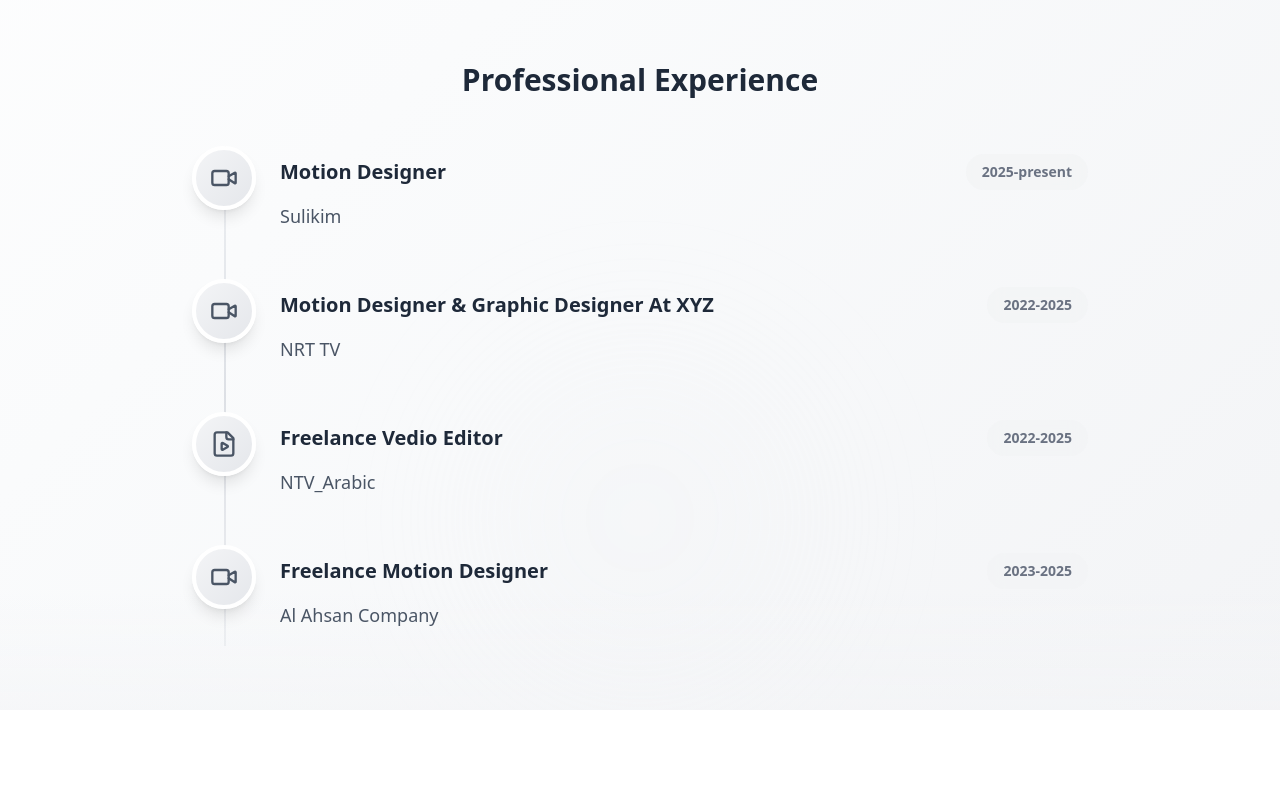
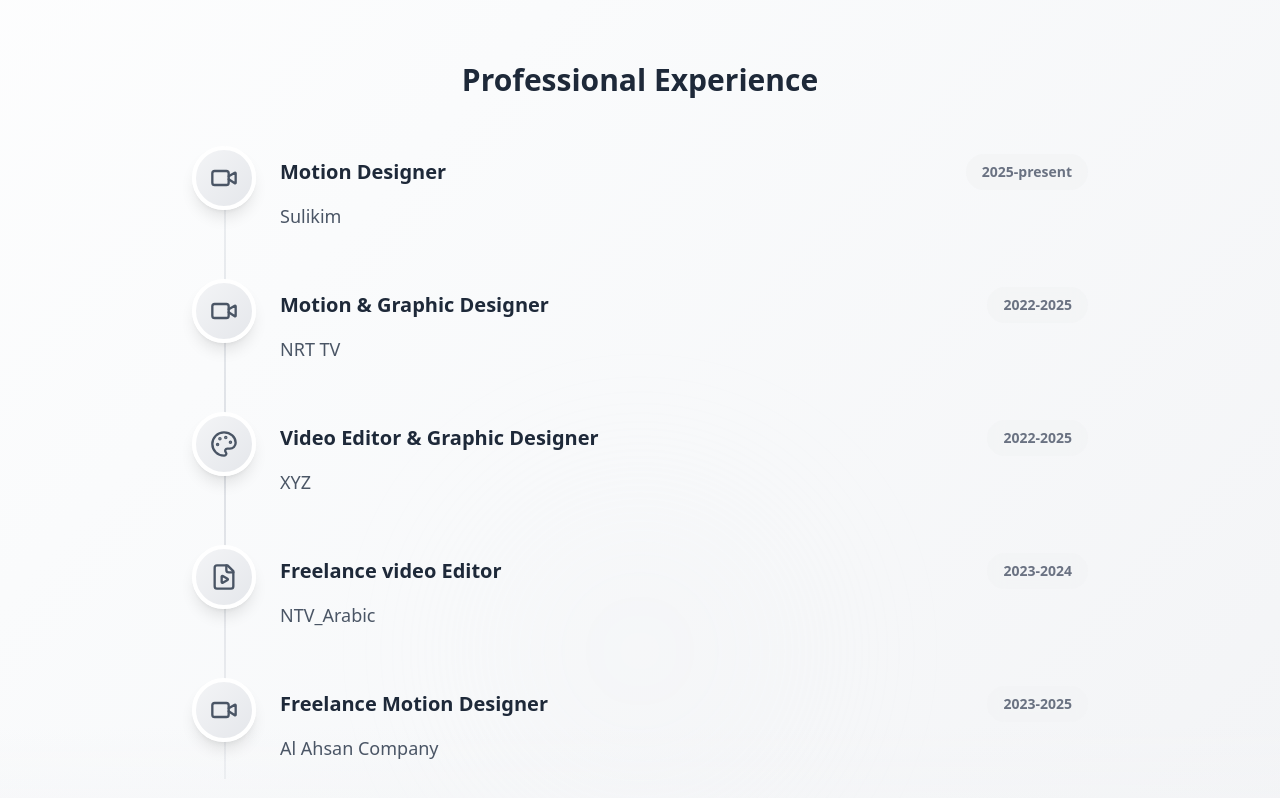
Before and after one commit to DarawanOmar/aryan-portifolio, a Next.js app: page / in a window 1280 px wide. Shown: the part 546-1344 px from the top of the page. Before the commit the page ends 1256 px from the top, so only its background shows below. Built offline with nearby package versions, Linux system fonts and the light colour scheme.

Commit message:
Aryan data push and change metaData

```diff
--- a/app/_components/ProfileSection.tsx
+++ b/app/_components/ProfileSection.tsx
@@ -44,12 +44,14 @@ const ProfileSection: React.FC<ProfileSectionProps> = ({ data }) => {
           <div className="relative">
             <div className="absolute inset-0 bg-gradient-to-r from-zinc-700 via-zinc-400 to-zinc-400 rounded-full blur-md opacity-100 animate-pulse"></div>
             <Image
-              src={data.profileImage}
+              src={data.profileImage} // is "/ara.jpg"
               alt={data.name}
-              height={600}
-              width={600}
-              quality={100}
-              className="relative h-32 w-32 object-cover object-top rounded-full border-4 border-white/20 shadow-2xl"
+              height={128}
+              width={128}
+              priority
+              quality={85}
+              sizes="(max-width: 640px) 80px, (max-width: 768px) 96px, (max-width: 1024px) 112px, 128px"
+              className="relative h-32 w-32 sm:h-20 sm:w-20 md:h-24 md:w-24 lg:h-28 lg:w-28 xl:h-32 xl:w-32 object-cover object-top rounded-full border-4 border-white/20 shadow-2xl"
             />
           </div>
         </div>
@@ -69,6 +71,7 @@ const ProfileSection: React.FC<ProfileSectionProps> = ({ data }) => {
             href={link.url}
             target="_blank"
             rel="noopener noreferrer"
+            aria-label={link.name}
             className="p-3 rounded-full bg-white/80 backdrop-blur-sm border border-gray-200 text-gray-700 hover:bg-gray-50 hover:scale-110 transition-all duration-300 hover:shadow-lg shadow-md"
           >
             {getIcon(link.icon)}
@@ -88,6 +91,9 @@ const ProfileSection: React.FC<ProfileSectionProps> = ({ data }) => {
                 ? method.value
                 : "#"
             }
+            aria-label={
+              method.type.charAt(0).toUpperCase() + method.type.slice(1)
+            }
             className="flex items-center justify-center gap-3 px-6 py-3 bg-gradient-to-r from-gray-800 to-gray-600 text-white rounded-full font-medium hover:from-gray-900 hover:to-gray-700 hover:scale-105 transition-all duration-300 shadow-lg hover:shadow-xl"
           >
             {getIcon(method.icon)}
@@ -101,6 +107,7 @@ const ProfileSection: React.FC<ProfileSectionProps> = ({ data }) => {
         <Link
           href="https://instagram.com/aryan_brhan01"
           target="_blank"
+          aria-label="Check Out My Work"
           rel="noopener noreferrer"
           className="flex items-center justify-center gap-3 max-w-xs w-full py-3  border border-gray-200/50 text-gray-700 rounded-full font-medium border border-gray-400 shadow[8px_8px_16px_#bebebe,_-8px_-8px_16px_#ffffff] hover:scale-105 transition-all duration-300 "
         >
--- a/app/data.ts
+++ b/app/data.ts
@@ -42,14 +42,21 @@ export const portfolioData: PortfolioData = {
       duration: "2025-present",
     },
     {
-      title: "Motion Designer  & Graphic Designer At XYZ",
+      title: "Motion & Graphic Designer",
       company: "NRT TV",
       duration: "2022-2025",
     },
+
     {
-      title: "Freelance Vedio Editor ",
+      title: "Video Editor & Graphic Designer",
+      company: "XYZ",
+      duration: "2022-2025",
+    },
+
+    {
+      title: "Freelance video Editor ",
       company: "NTV_Arabic",
-      duration: "2022-2025",
+      duration: "2023-2024",
     },
 
     {
--- a/app/layout.tsx
+++ b/app/layout.tsx
@@ -13,10 +13,52 @@ const geistMono = Geist_Mono({
   subsets: ["latin"],
 });
 
+export default function RootLayout({
+  children,
+}: Readonly<{
+  children: React.ReactNode;
+}>) {
+  return (
+    <html lang="en" suppressHydrationWarning>
+      <head>
+        <link rel="preload" as="image" href="/ara.jpg" />
+      </head>
+      <body
+        className={`${geistSans.variable} ${geistMono.variable} antialiased bg[#e0e5ec]`}
+      >
+        <ThemeProvider attribute="class" defaultTheme="system" enableSystem>
+          {children}
+        </ThemeProvider>
+      </body>
+    </html>
+  );
+}
 export const metadata: Metadata = {
   title: "Aryan Brhan ",
   description:
     "Hi, I'm Aryan Brhan, a freelance motion and graphic designer based in Iraq. I specialize in creating engaging visual content that tells compelling stories.",
+  keywords: [
+    "Aryan Brhan",
+    "aryanbrhan",
+    "Motion Designer",
+    "Graphic Designer",
+    "Freelance Designer",
+    "Creative Portfolio",
+    "Design Portfolio",
+    "Motion Graphics",
+    "Graphic Design",
+  ],
+  referrer: "origin-when-cross-origin",
+  authors: [
+    {
+      name: "Aryan Brhan",
+      url: "https://aryanbrhan.vercel.app",
+    },
+  ],
+  creator: "Aryan Brhan",
+  publisher: "Aryan Brhan",
+  applicationName: "Aryan Brhan Portfolio",
+
   openGraph: {
     title: "Aryan Brhan | Motion & Graphic Designer",
     description:
@@ -65,6 +107,7 @@ export const metadata: Metadata = {
       "application/atom+xml": "/feed.atom",
     },
   },
+  generator: "Next.js",
 
   formatDetection: {
     telephone: false,
@@ -84,21 +127,3 @@ export const metadata: Metadata = {
     startupImage: ["/apple-icon.png"],
   },
 };
-
-export default function RootLayout({
-  children,
-}: Readonly<{
-  children: React.ReactNode;
-}>) {
-  return (
-    <html lang="en" suppressHydrationWarning>
-      <body
-        className={`${geistSans.variable} ${geistMono.variable} antialiased bg[#e0e5ec]`}
-      >
-        <ThemeProvider attribute="class" defaultTheme="system" enableSystem>
-          {children}
-        </ThemeProvider>
-      </body>
-    </html>
-  );
-}
--- a/app/page.tsx
+++ b/app/page.tsx
@@ -4,7 +4,7 @@ import { portfolioData } from "./data";
 
 function App() {
   return (
-    <div className="min-h-screen bg-gradient-to-br from-white via-gray-50 to-gray-100 relative overflow-hidden ">
+    <main className="min-h-screen bg-gradient-to-br from-white via-gray-50 to-gray-100 relative overflow-hidden ">
       <div className="absolute inset-0 opacity-20">
         <div className="absolute top-0 left-0 w-96 h-96 bg-gray-200 rounded-full mix-blend-multiply filter blur-3xl animate-pulse"></div>
         <div className="absolute top-0 right-0 w-96 h-96 bg-gray-300 rounded-full mix-blend-multiply filter blur-3xl animate-pulse delay-1000"></div>
@@ -24,7 +24,7 @@ function App() {
 
       {/* Bottom Gradient */}
       <div className="absolute bottom-0 left-0 right-0 h-32 bg-gradient-to-t from-gray-100/50 to-transparent pointer-events-none"></div>
-    </div>
+    </main>
   );
 }
 
```
